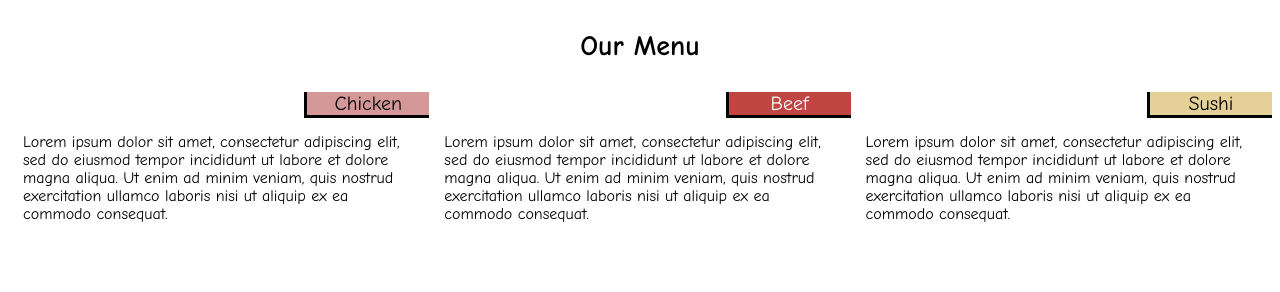
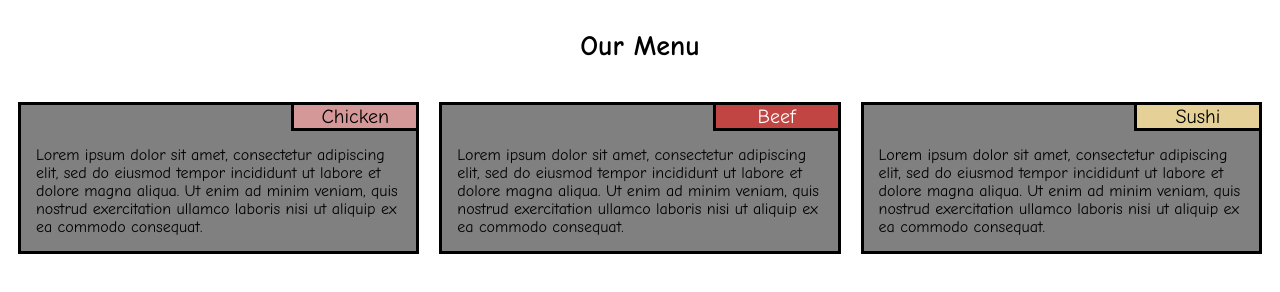
Before and after one commit to Darlinker/AssignmentModule2, a plain HTML site: page index.html in a window 1280 px wide. Drawn offline with Linux system fonts and the light colour scheme.

Commit message:
Update index.html

```diff
--- a/index.html
+++ b/index.html
@@ -1,25 +1,27 @@
 <!DOCTYPE html>
 <html>
-
 <head>
 <meta charset="utf-8">
 <meta name="viewport" content="width=device-width, initial-scale=1">
-<title>Solución</title>
+<title>Assignment Solution for Module 2</title>
 <link rel="stylesheet" href="css\style.css">
 </head>
-
 <body>
 <h1>Our Menu</h1>
-<div class="row">
-	<div id="ContainerChicken" class="col-lg-4 col-md-6 col-sm-12">
+<div id="ContainerChicken">
+	<div class="Margin">
 		<p id="p1">Chicken</p>
 		<p>Lorem ipsum dolor sit amet, consectetur adipiscing elit, sed do eiusmod tempor incididunt ut labore et dolore magna aliqua. Ut enim ad minim veniam, quis nostrud exercitation ullamco laboris nisi ut aliquip ex ea commodo consequat.</p>
 	</div>
-	<div id="ContainerBeef" class="col-lg-4 col-md-6 col-sm-12">
+</div>
+<div id="ContainerBeef">
+	<div class="Margin">
 		<p id="p2">Beef</p>
 		<p>Lorem ipsum dolor sit amet, consectetur adipiscing elit, sed do eiusmod tempor incididunt ut labore et dolore magna aliqua. Ut enim ad minim veniam, quis nostrud exercitation ullamco laboris nisi ut aliquip ex ea commodo consequat.</p>
 	</div>
-	<div id="ContainerSushi" class="col-lg-4 col-md-6 col-sm-12">
+</div>
+<div id="ContainerSushi">
+	<div class="Margin">
 		<p id="p3">Sushi</p>
 		<p>Lorem ipsum dolor sit amet, consectetur adipiscing elit, sed do eiusmod tempor incididunt ut labore et dolore magna aliqua. Ut enim ad minim veniam, quis nostrud exercitation ullamco laboris nisi ut aliquip ex ea commodo consequat.</p>
 	</div>
```
